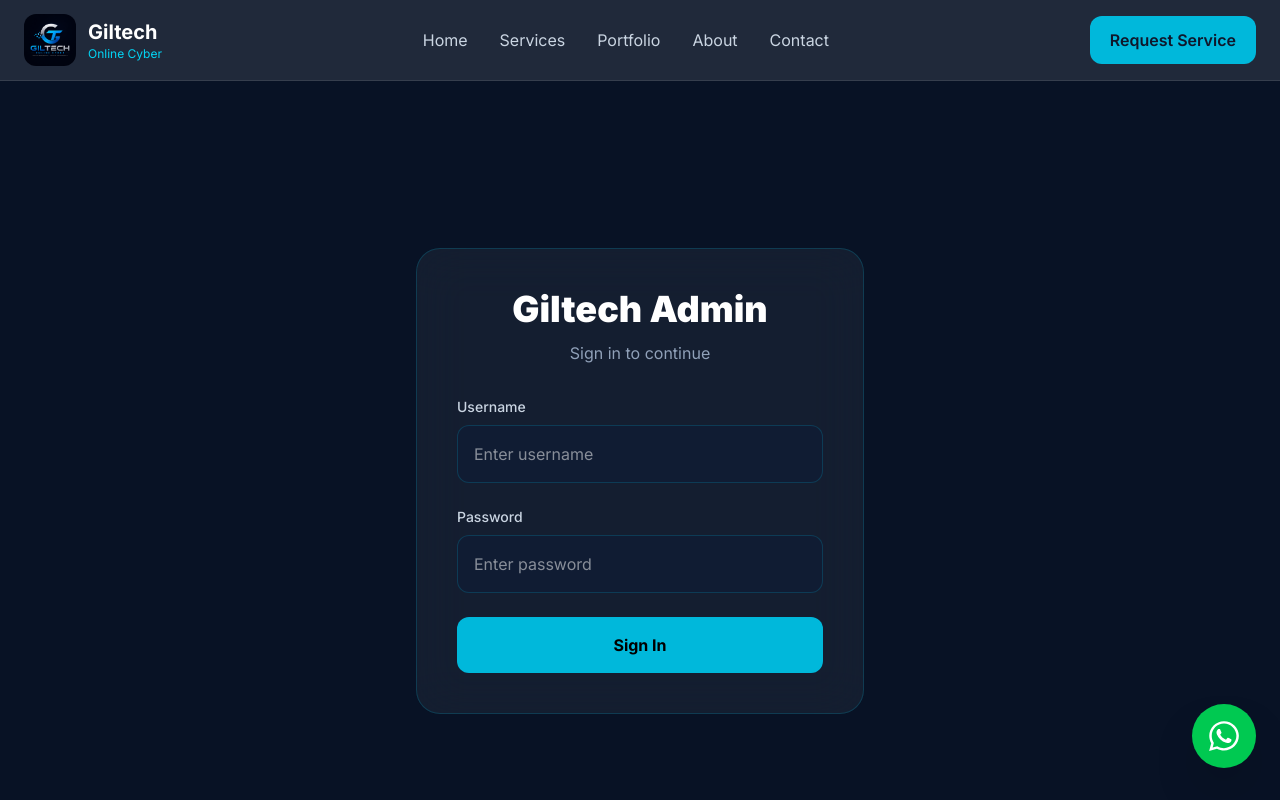
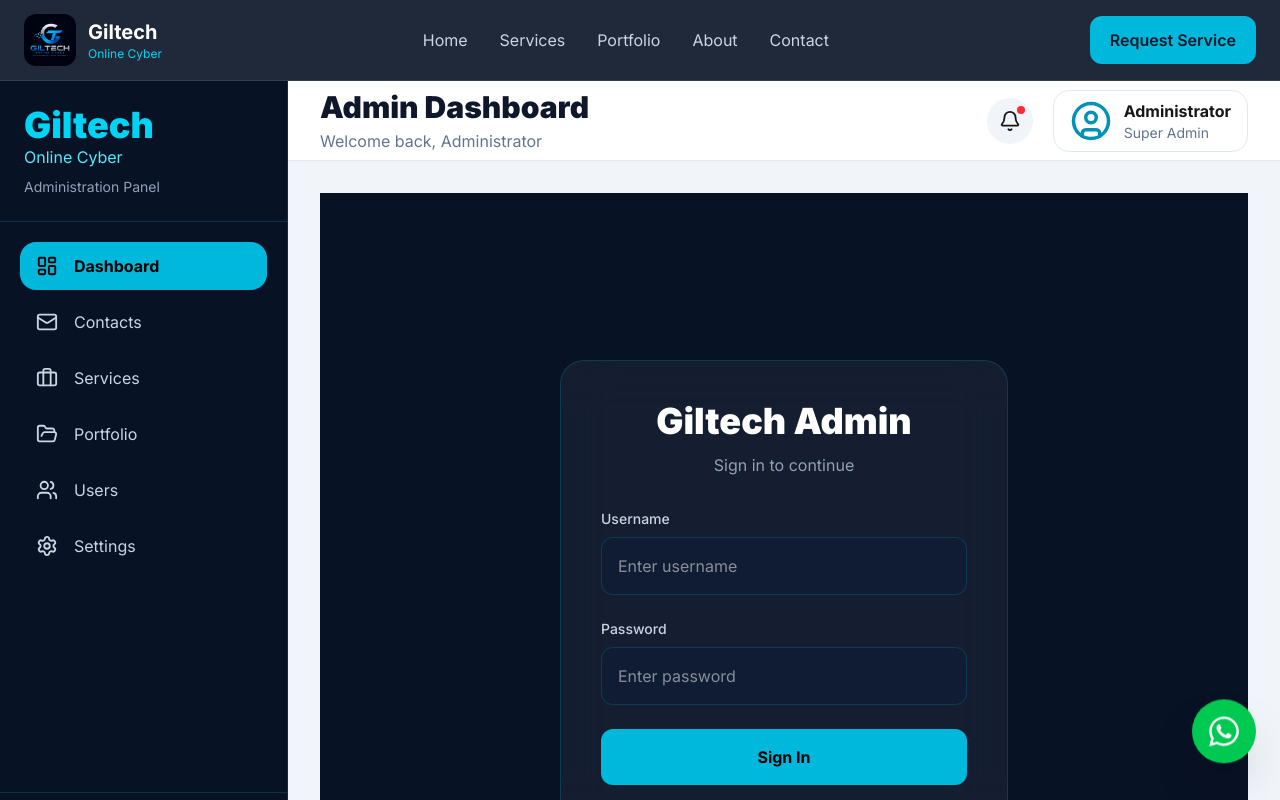
Before and after one commit to Gilisho123/giltech-online-cyber, a Next.js app in the folder frontend/: page /admin/login in a window 1280 px wide. Shown: the top 800 px of the page. Built offline with nearby package versions, Linux system fonts and the light colour scheme.

Commit message:
admin: add AdminHeader, AdminSidebar, and layout components

```diff
--- /dev/null
+++ b/frontend/app/admin/components/AdminHeader.tsx
@@ -0,0 +1,68 @@
+"use client";
+
+import { Bell, UserCircle } from "lucide-react";
+
+interface Props {
+    title?: string;
+    subtitle?: string;
+}
+
+export default function AdminHeader({
+    title = "Admin Dashboard",
+    subtitle = "Welcome back, Administrator",
+}: Props) {
+    return (
+        <header className="sticky top-0 z-30 flex h-20 items-center justify-between border-b border-slate-200 bg-white px-8">
+
+            {/* Left */}
+
+            <div>
+
+                <h1 className="text-3xl font-black text-slate-900">
+                    {title}
+                </h1>
+
+                <p className="mt-1 text-slate-500">
+                    {subtitle}
+                </p>
+
+            </div>
+
+            {/* Right */}
+
+            <div className="flex items-center gap-5">
+
+                <button className="relative rounded-full bg-slate-100 p-3 transition hover:bg-slate-200">
+
+                    <Bell size={22} />
+
+                    <span className="absolute right-2 top-2 h-2 w-2 rounded-full bg-red-500" />
+
+                </button>
+
+                <div className="flex items-center gap-3 rounded-2xl border border-slate-200 px-4 py-2">
+
+                    <UserCircle
+                        size={42}
+                        className="text-cyan-600"
+                    />
+
+                    <div>
+
+                        <h3 className="font-bold">
+                            Administrator
+                        </h3>
+
+                        <p className="text-sm text-slate-500">
+                            Super Admin
+                        </p>
+
+                    </div>
+
+                </div>
+
+            </div>
+
+        </header>
+    );
+}
--- /dev/null
+++ b/frontend/app/admin/components/AdminSidebar.tsx
@@ -0,0 +1,119 @@
+"use client";
+
+import Link from "next/link";
+import { usePathname } from "next/navigation";
+import {
+    LayoutDashboard,
+    Mail,
+    Briefcase,
+    FolderOpen,
+    Users,
+    Settings,
+    LogOut,
+} from "lucide-react";
+
+const menuItems = [
+    {
+        name: "Dashboard",
+        href: "/admin",
+        icon: LayoutDashboard,
+    },
+    {
+        name: "Contacts",
+        href: "/admin/contacts",
+        icon: Mail,
+    },
+    {
+        name: "Services",
+        href: "/admin/services",
+        icon: Briefcase,
+    },
+    {
+        name: "Portfolio",
+        href: "/admin/portfolio",
+        icon: FolderOpen,
+    },
+    {
+        name: "Users",
+        href: "/admin/users",
+        icon: Users,
+    },
+    {
+        name: "Settings",
+        href: "/admin/settings",
+        icon: Settings,
+    },
+];
+
+export default function AdminSidebar() {
+    const pathname = usePathname();
+
+    return (
+        <aside className="flex h-screen w-72 flex-col border-r border-cyan-500/20 bg-[#081225] text-white">
+
+            {/* Logo */}
+
+            <div className="border-b border-cyan-500/20 p-6">
+
+                <h1 className="text-4xl font-black text-cyan-400">
+                    Giltech
+                </h1>
+
+                <p className="text-cyan-300">
+                    Online Cyber
+                </p>
+
+                <p className="mt-2 text-sm text-slate-400">
+                    Administration Panel
+                </p>
+
+            </div>
+
+            {/* Navigation */}
+
+            <nav className="flex-1 space-y-2 p-5">
+
+                {menuItems.map((item) => {
+
+                    const Icon = item.icon;
+
+                    const active =
+                        pathname === item.href ||
+                        pathname.startsWith(item.href + "/");
+
+                    return (
+                        <Link
+                            key={item.name}
+                            href={item.href}
+                            className={`flex items-center gap-4 rounded-2xl px-4 py-3 transition-all
+                            ${active
+                                    ? "bg-cyan-500 text-black font-bold"
+                                    : "text-slate-300 hover:bg-white/5 hover:text-cyan-400"
+                                }`}
+                        >
+                            <Icon size={22} />
+
+                            {item.name}
+                        </Link>
+                    );
+                })}
+
+            </nav>
+
+            {/* Logout */}
+
+            <div className="border-t border-cyan-500/20 p-5">
+
+                <button className="flex w-full items-center justify-center gap-3 rounded-2xl bg-red-600 py-3 font-bold text-white transition hover:bg-red-700">
+
+                    <LogOut size={20} />
+
+                    Logout
+
+                </button>
+
+            </div>
+
+        </aside>
+    );
+}
--- /dev/null
+++ b/frontend/app/admin/layout.tsx
@@ -0,0 +1,33 @@
+import type { ReactNode } from "react";
+import AdminSidebar from "./components/AdminSidebar";
+import AdminHeader from "./components/AdminHeader";
+
+interface Props {
+    children: ReactNode;
+}
+
+export default function AdminLayout({ children }: Props) {
+    return (
+        <div className="flex min-h-screen bg-slate-100">
+
+            {/* Sidebar */}
+
+            <AdminSidebar />
+
+            {/* Main Content */}
+
+            <div className="flex flex-1 flex-col overflow-hidden">
+
+                <AdminHeader />
+
+                <main className="flex-1 overflow-y-auto p-8">
+
+                    {children}
+
+                </main>
+
+            </div>
+
+        </div>
+    );
+}
```
